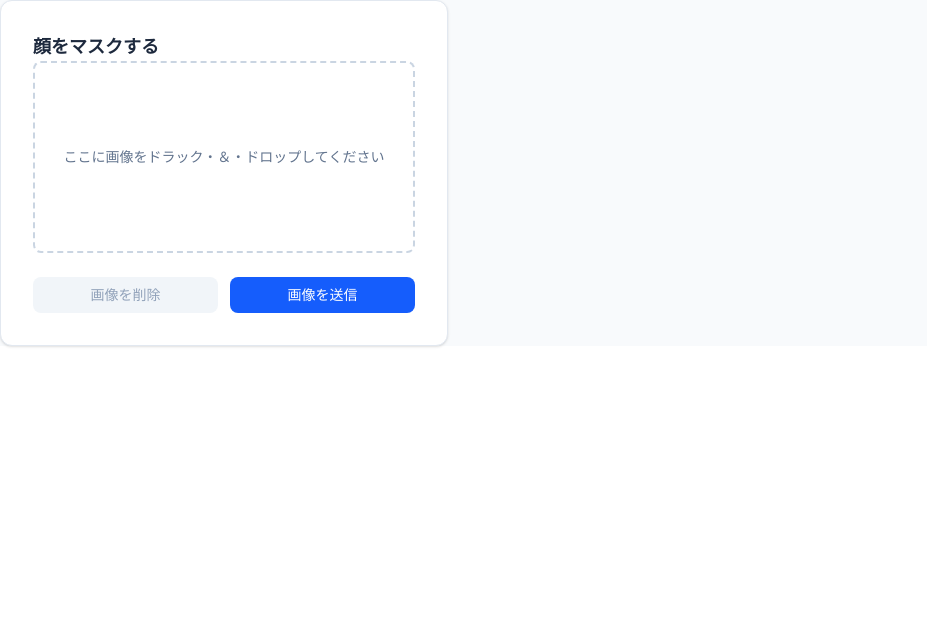
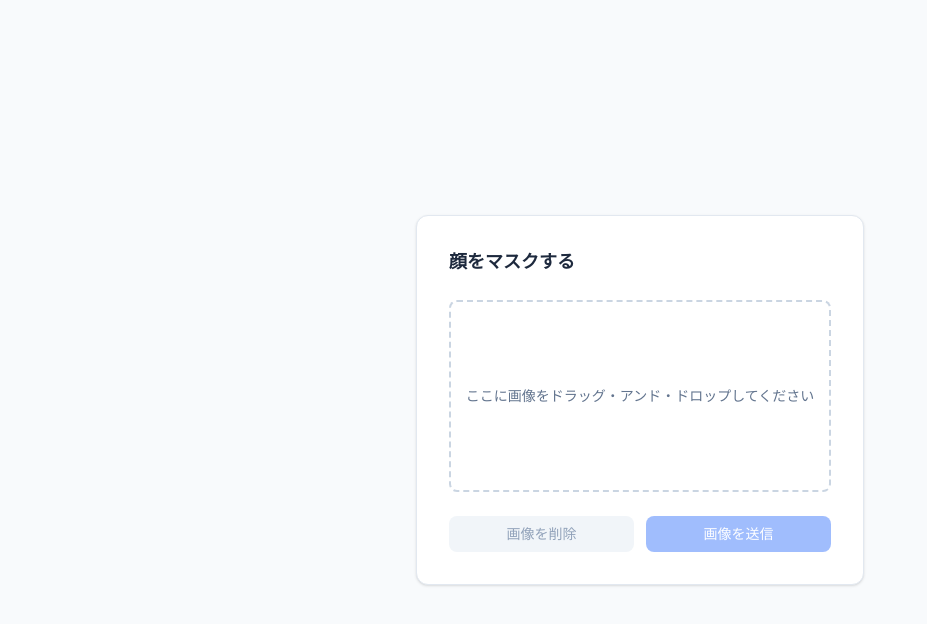
Before and after one commit to OgawaTatsukicreator/face-mark-app, a Next.js app: page / in a window 1280 px wide. Shown: the top 624 px of the page, without its empty margins (0-927 px from the left). Built offline with nearby package versions, Linux system fonts and the light colour scheme.

Commit message:
ファイル形式のバリデーション追加と画面２の静的レイアウトを追加しました。

```diff
--- a/app/page.tsx
+++ b/app/page.tsx
@@ -1,6 +1,8 @@
 "use client";
 
 import { useRef, useState, DragEvent, ChangeEvent } from "react";
+
+const ACCEPTED_TYPES = ["image/jpeg", "image/png", "image/webp"];
 
 type Screen = "upload" | "preview" | "result";
 
@@ -8,13 +10,34 @@ export default function Home() {
   const [screen, setScreen] = useState<Screen>("upload");
   const [file, setFile] = useState<File | null>(null);
   const [previewUrl, setPreviewUrl] = useState<string | null>(null);
+  const [error, setError] = useState<string | null>(null);
 
   const acceptFile = (candidate: File | undefined) => {
     if (!candidate) return;
+
+    if (!ACCEPTED_TYPES.includes(candidate.type)) {
+      setError("画像ファイル（jpg / png / webp）を選択してください");
+      return;
+    }
+
+    setError(null);
     setFile(candidate);
     setPreviewUrl(URL.createObjectURL(candidate));
     setScreen("preview");
   };
+
+  const handleRemove = () => {
+  if (previewUrl) URL.revokeObjectURL(previewUrl);
+  setFile(null);
+  setPreviewUrl(null);
+  setError(null);
+  setScreen("upload");
+};
+
+const handleMask = () => {
+  // 今はダミー。実際のAPI連携は次工程で追加する
+  console.log("画像をマスクボタンが押されました");
+};
 
   const handleDrop = (e: DragEvent<HTMLDivElement>) => {
     e.preventDefault();
@@ -26,47 +49,56 @@ export default function Home() {
   };
 
   const handleFileChange = (e: ChangeEvent<HTMLInputElement>) => {
-      acceptFile(e.target.files?.[0]);
+    acceptFile(e.target.files?.[0]);
   };
 
   return (
-    <main className="min-h -screen flec items-center justify-center bg-slate-50 pc-4">
+    <main className="min-h-screen flex items-center justify-center bg-slate-50 px-4">
       {screen === "upload" && (
         <UploadScreen
+          error={error}
           onDrop={handleDrop}
           onDragOver={handleDragOver}
           onFileChange={handleFileChange}
         />
       )}
-      {screen === "preview" && <p>preview画面</p>}
+      {screen === "preview" && previewUrl && (
+        <PreviewScreen
+          previewUrl={previewUrl}
+          onRemove={handleRemove}
+          onMask={handleMask}
+        />
+      )}
     </main>
   );
-};
+}
 
 function UploadScreen({
+  error,
   onDrop,
   onDragOver,
   onFileChange,
 }: {
-  onDrop: (e:DragEvent<HTMLDivElement>) => void;
-  onDragOver: (e:DragEvent<HTMLDivElement>) => void;
-  onFileChange: (e:ChangeEvent<HTMLInputElement>) => void;
+  error: string | null;
+  onDrop: (e: DragEvent<HTMLDivElement>) => void;
+  onDragOver: (e: DragEvent<HTMLDivElement>) => void;
+  onFileChange: (e: ChangeEvent<HTMLInputElement>) => void;
 }) {
   const inputRef = useRef<HTMLInputElement>(null);
 
   return (
     <div className="w-full max-w-md rounded-xl border border-slate-200 bg-white p-8 shadow-sm">
-      <h1 className="md-6 text-lg font-semibold text-slate-800">
+      <h1 className="mb-6 text-lg font-semibold text-slate-800">
         顔をマスクする
       </h1>
-
 
       <div
         onDrop={onDrop}
         onDragOver={onDragOver}
         onClick={() => inputRef.current?.click()}
-        className="flex h-48 flex-col items-center justify-center rounded-lg border-2 border-dashed border-slate-300 text-center text-sm text-slate-500">
-        ここに画像をドラック・＆・ドロップしてください
+        className="flex h-48 cursor-pointer flex-col items-center justify-center rounded-lg border-2 border-dashed border-slate-300 text-center text-sm text-slate-500 hover:border-slate-400 hover:bg-slate-50"
+      >
+        ここに画像をドラッグ・アンド・ドロップしてください
         <input
           ref={inputRef}
           type="file"
@@ -76,14 +108,68 @@ function UploadScreen({
         />
       </div>
 
+      {error && (
+        <p className="mt-3 text-sm text-red-600" role="alert">
+          {error}
+        </p>
+      )}
+
       <div className="mt-6 flex gap-3">
-        <button className="flex-1 rounded-lg bg-slate-100 px-4 py-2 text-sm font-medium text-slate-400">
+        <button
+          disabled
+          className="flex-1 rounded-lg bg-slate-100 px-4 py-2 text-sm font-medium text-slate-400"
+        >
           画像を削除
         </button>
-        <button className="flex-1 rounded-lg bg-blue-600 px-4 py-2 text-sm font-medium text-white">
+        <button
+          disabled
+          className="flex-1 rounded-lg bg-blue-600 px-4 py-2 text-sm font-medium text-white opacity-40"
+        >
           画像を送信
         </button>
       </div>
     </div>
   );
 }
+
+function PreviewScreen({
+  previewUrl,
+  onRemove,
+  onMask,
+}: {
+  previewUrl: string;
+  onRemove: () => void;
+  onMask: () => void;
+}) {
+  return (
+    <div className="w-full max-w-md rounded-xl border border-slate-200 bg-white p-8 shadow-sm">
+      <h1>
+        顔をマスクする
+      </h1>
+
+
+      <div className="flex h-48 items-center justify-center overflow-hidden rounded-lg border border-slate-200 bg-slate-50">
+        <img
+          src={previewUrl}
+          alt="アップロードされた画像のプレビュー"
+          className="max-h-full max-w-full object-contain"
+        />
+      </div>
+
+      <div className="mt-6 flex gap-3">
+        <button
+          onClick={onRemove}
+          className="flex-1 rounded-lg bg-slate-100 px-4 py-2 text-sm font-medium text-slate-700 hover:bg-slate-200"
+        >
+          画像を削除
+        </button>
+        <button
+          onClick={onMask}
+          className="flex-1 rounded-lg bg-blue-600 px-4 py-2 text-sm font-medium text-white hover:bg-blue-700"
+        >
+          画像をマスク
+        </button>
+      </div>
+    </div>
+  );
+}
```
Also changed, not shown: app/route.tsx (deleted).
